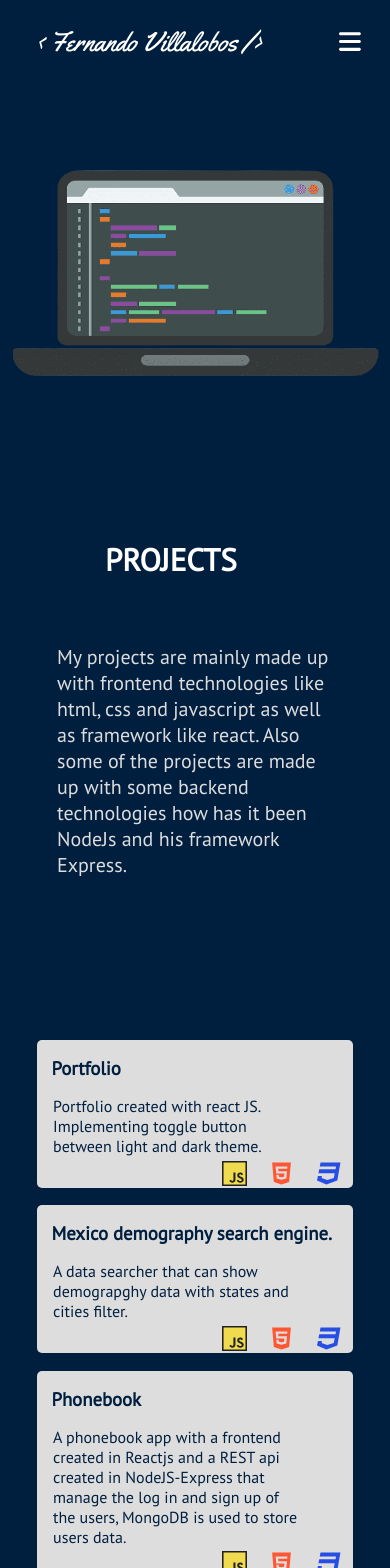
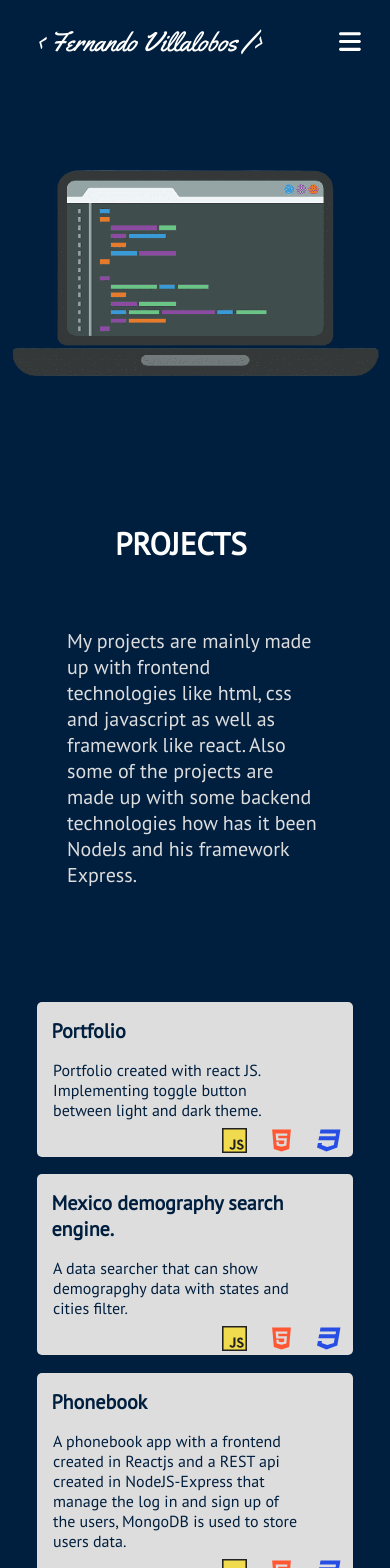
Before and after one commit to fervd24/My-portfolio, a React (Create React App) app: page /Projects in a window 390 px wide. Shown: the top 1568 px of the page. Built offline with nearby package versions, Linux system fonts and the light colour scheme.

Commit message:
Fixing some styles for responsive view

```diff
--- a/src/components/Projects/ProjCards.css
+++ b/src/components/Projects/ProjCards.css
@@ -16,7 +16,7 @@
 }
 
 .cardContainer{
-    height: auto;
+    height: 200px;
     background-color: #ddd;
     width: 32%;
     margin: 1rem auto;
@@ -26,7 +26,7 @@
     text-decoration: none;
     display: flex;
     flex-direction: column;
-    justify-content: center;
+    position: relative;
 }
 
 .cardContainer:hover{
@@ -34,17 +34,20 @@
 }
 .cardContainer h3{
     margin: 1rem 0.9rem;
+    font-size: 23px;
 }
 
 .cardContainer p{
-    width: 300px;
+    width: 350px;
     margin-left: 1rem;
+    font-size: 18px;
 }
 
 .projIconsContainer{
-    height: auto;
-    text-align: end;
-    margin-top: 0.3rem;
+    position:absolute;
+    bottom: 0;
+    right: 0;
+    margin-bottom: 0.1rem;
 }
 
 .projIcon{
@@ -66,9 +69,18 @@
     color: #264de4;
 }
 
-@media (max-width: 1400px){
+@media (max-width: 1500px){
     .projCardsSubcontainer{
         width: 90%;
+    }
+
+    .cardContainer h3{
+        font-size: 20px;
+    }
+
+    .cardContainer p{
+        font-size: 16px;
+        width: 300px;
     }
 }
 
@@ -76,6 +88,7 @@
     .cardContainer{
         width: 49%;
         margin-top: 0.1rem;
+        height: 180px;
     }
 
     .projCardsContainer{
@@ -86,10 +99,12 @@
 @media (max-width: 700px) {
     .cardContainer{
         width: 90%;
+        height: auto;
     }
 
     .projCardsContainer{
         height: auto;
+        margin-top: 7rem;
     }
 
     .projIcon{
@@ -99,5 +114,6 @@
 
     .cardContainer p{
         width: 250px;
+        margin-bottom: 2.3rem;
     }
 }
--- a/src/components/Projects/Projects.css
+++ b/src/components/Projects/Projects.css
@@ -24,13 +24,13 @@
     margin: auto;
     width: 100%;
     margin-top: 4rem;
-    max-width: 600px;
+    max-width: 700px;
 }
 
 .projTextContainer h2{
     margin: 4rem 3rem;
     color: #fff;
-    font-size: 31px;
+    font-size: 41px;
 }
 
 .light-theme .projTextContainer h2{
@@ -39,7 +39,7 @@
 
 .projTextContainer p{
     color: #ddd;
-    font-size: 20px;
+    font-size: 30px;
     margin-left: 2rem;
 }
 
@@ -49,7 +49,7 @@
 
 .projImgContainer {
     height: 300px;
-    width: 45%;
+    width: 50%;
     margin-right: auto;
 }
 
@@ -60,10 +60,31 @@
 }
 
 .projImgSubcontainer img{
-    width: 100%;
-    height: auto;
+    width: 680px;
+    height: 470px;
 }
 
+@media (max-width:1500px){
+    .projTextContainer h2{
+        font-size: 31px;
+    }
+
+    .projTextContainer{
+        margin-left: auto;
+    }
+
+    .projTextContainer p{
+        font-size: 20px;
+    }
+
+    .projTextSubcontainer{
+        max-width: 600px;
+    }
+    .projImgSubcontainer img{
+        width: 100%;
+        height: auto;
+    }
+}
 
 @media (max-width:700px) {
     .projSubcontainer{
@@ -71,13 +92,14 @@
     }
 
     .projTextContainer{
-        width: 340PX;
+        width: 320px;
         margin: 0 auto;
     }
 
     .projTextSubcontainer{
         width: 80%;
         margin-left: 2rem;
+        margin-top: 1rem;
     }
 
     .projImgContainer{
@@ -96,4 +118,5 @@
         height: auto;
         margin-bottom: 5rem;
     }
+
 }
```
